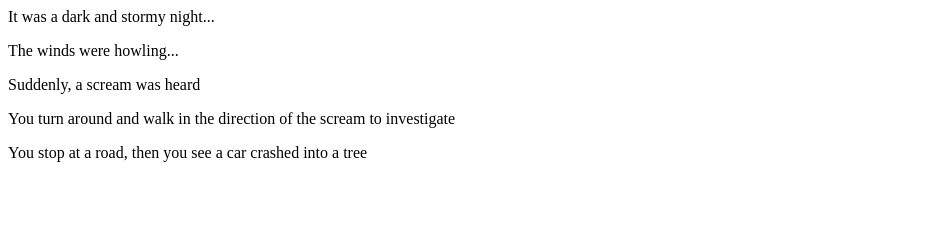
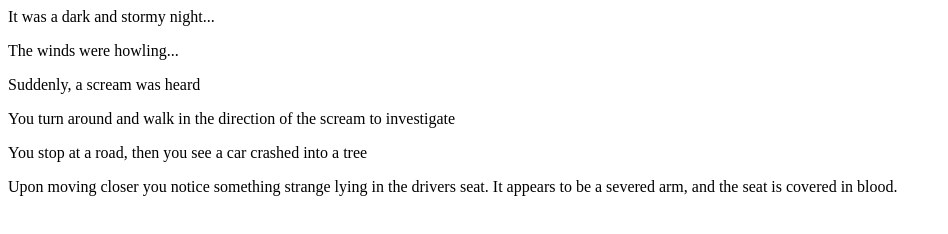
Before and after one commit to LucasGrzelak/fireside-story, a plain HTML site: page index.html in a window 1280 px wide. Shown: the whole page, without its empty margins (0-948 px from the left). Drawn offline with Linux system fonts and the light colour scheme.

Commit message:
added line 7 to story

```diff
--- a/index.html
+++ b/index.html
@@ -5,5 +5,7 @@
     <p>Suddenly, a scream was heard</p>
     <p>You turn around and walk in the direction of the scream to investigate</p>
     <p>You stop at a road, then you see a car crashed into a tree</p>
+    <p>Upon moving closer you notice something strange lying in the drivers seat.
+    It appears to be a severed arm, and the seat is covered in blood.</p>
   </body>
 </html>
```
